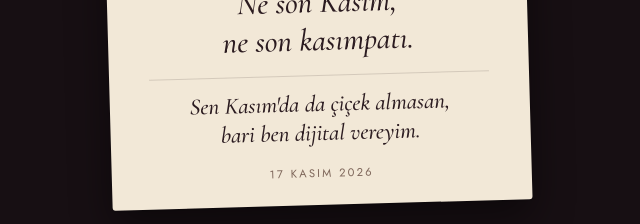
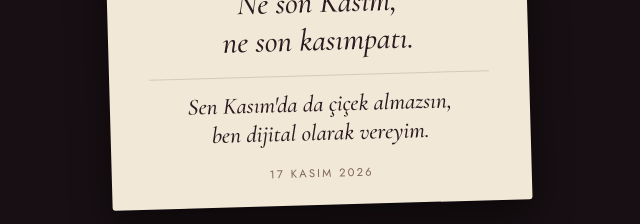
Before and after one commit to ygulen651/KASIMPATI, a plain HTML site: page index.html in a window 1280 px wide. Shown: the part 741-965 px from the top of the page, 322-962 px from the left. Drawn offline with nearby package versions, Linux system fonts and the light colour scheme.

Commit message:
Notun ek satırını güncelle
Co-Authored-By: Claude Opus 5.5 <noreply@anthropic.com>

```diff
--- a/index.html
+++ b/index.html
@@ -76,7 +76,7 @@ button:focus-visible{outline:2px solid var(--card);outline-offset:3px}
   <canvas id="buket" role="img" aria-label="Sarı, bordo, beyaz, bakır ve pembe kasımpatılardan oluşan, kraft kâğıda sarılı ve kurdeleyle bağlanmış bir buket"></canvas>
   <div class="tag">
     <p class="note">Ne ilk Kasım,<br>ne ilk kasımpatı.<br>Ne son Kasım,<br>ne son kasımpatı.</p>
-    <p class="note note-ek">Sen Kasım'da da çiçek almasan,<br>bari ben dijital vereyim.</p>
+    <p class="note note-ek">Sen Kasım'da da çiçek almazsın,<br>ben dijital olarak vereyim.</p>
     <p class="date">17 Kasım 2026</p>
   </div>
   <button id="yeni" type="button">Yeni buket bağla</button>
```
